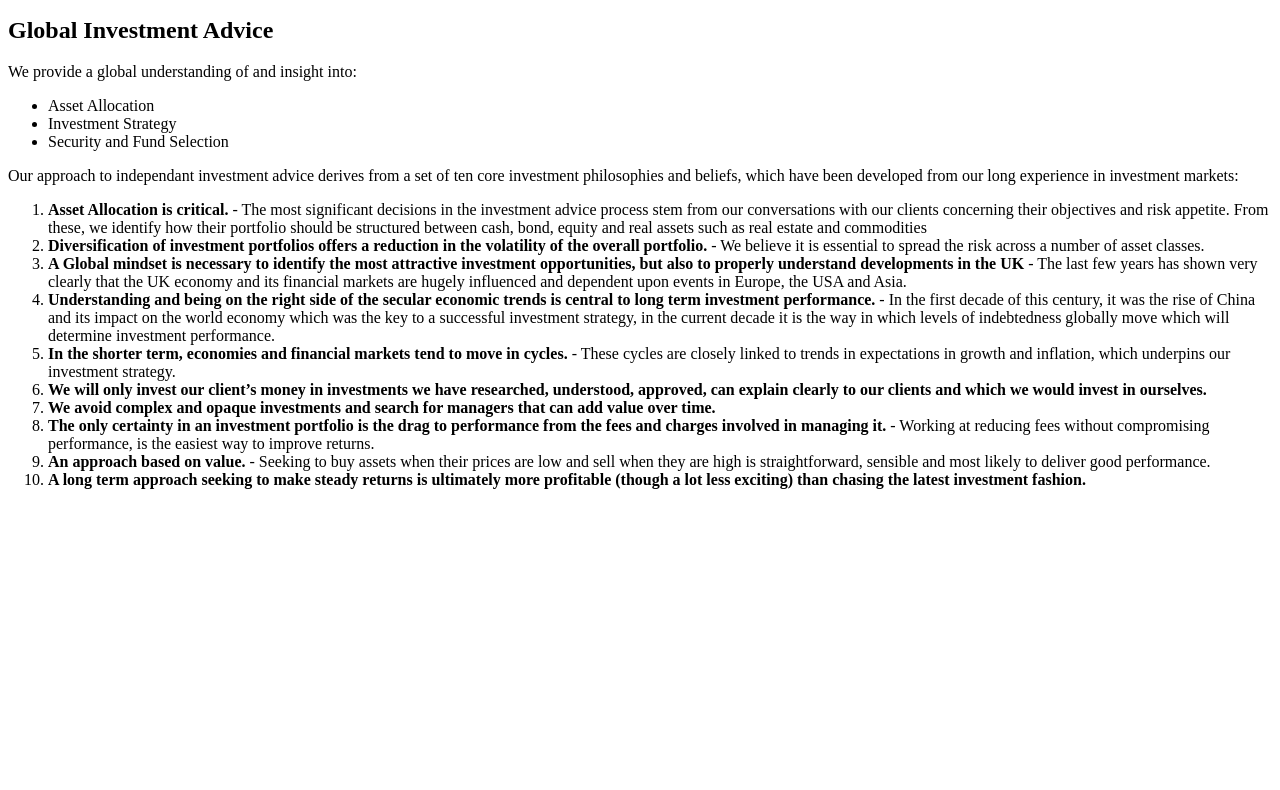
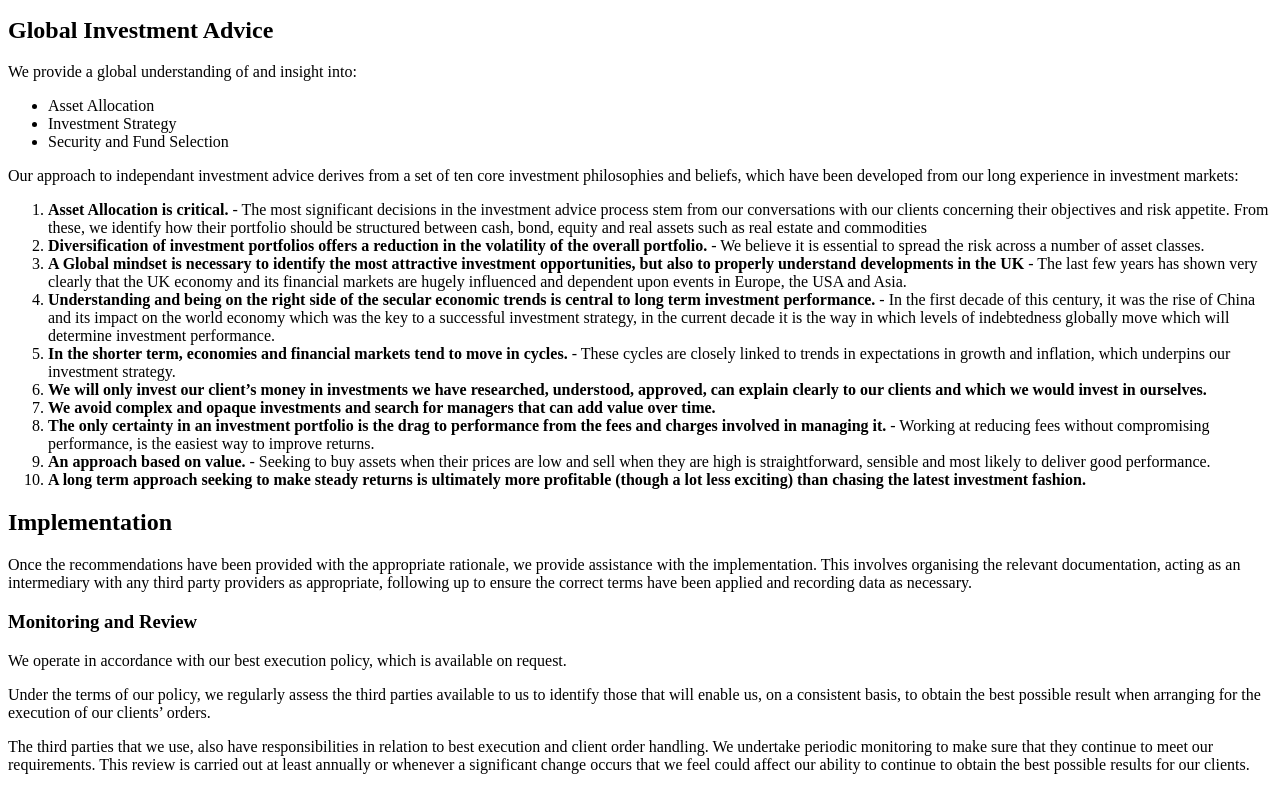
Before and after one commit to Arkem001209/LWP_Website, a plain HTML site: page Services/services.html in a window 1280 px wide. Shown: the part 876-1666 px from the top of the page. Before the commit the page ends 1381 px from the top, so only its background shows below. Drawn offline with Linux system fonts and the light colour scheme.

Commit message:
Add implementation subsection

```diff
--- a/Services/services.html
+++ b/Services/services.html
@@ -58,5 +58,12 @@
             <li><b>A long term approach seeking to make steady returns is ultimately more profitable (though a lot less exciting) than chasing the latest investment fashion.</b>
         </ol>
 
+        <h2>Implementation</h2>
+        <p>Once the recommendations have been provided with the appropriate rationale, we provide assistance with the implementation. This involves organising the relevant documentation, acting as an intermediary with any third party providers as appropriate, following up to ensure the correct terms have been applied and recording data as necessary.</p>
+        <h3>Monitoring and Review</h3>
+        <p>We operate in accordance with our best execution policy, which is available on request.</p>
+        <p>Under the terms of our policy, we regularly assess the third parties available to us to identify those that will enable us, on a consistent basis, to obtain the best possible result when arranging for the execution of our clients’ orders.</p>
+        <p>The third parties that we use, also have responsibilities in relation to best execution and client order handling. We undertake periodic monitoring to make sure that they continue to meet our requirements. This review is carried out at least annually or whenever a significant change occurs that we feel could affect our ability to continue to obtain the best possible results for our clients.</p>
+
     </body>
 </html>
```
